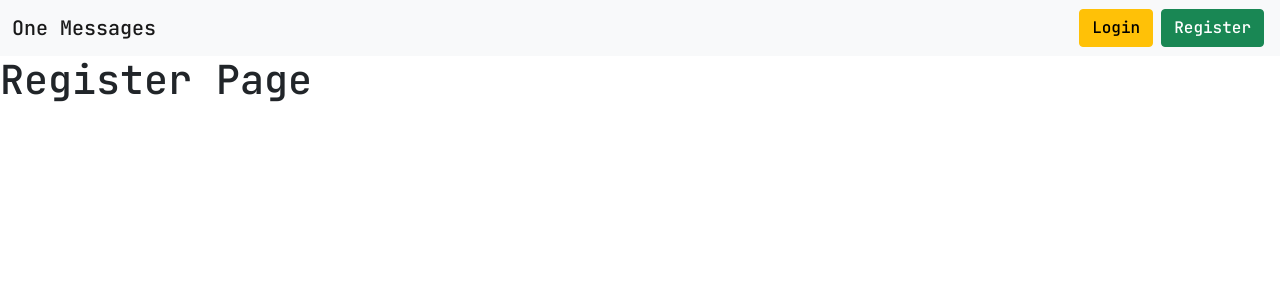
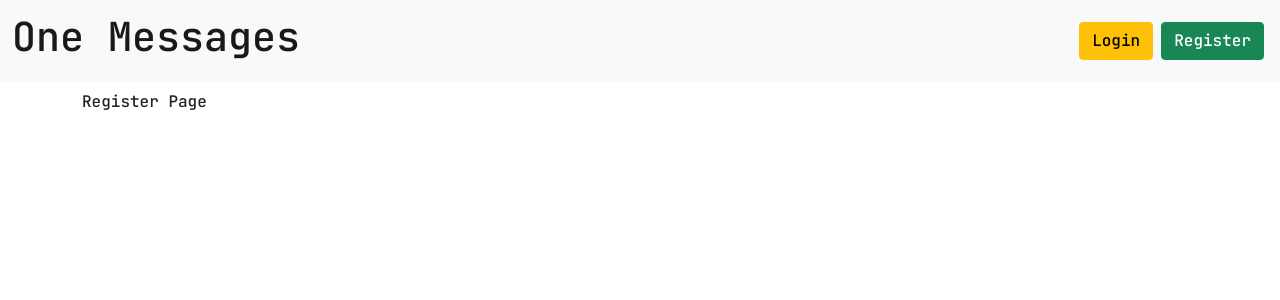
Before and after one commit to PabloHdzVizcarra/client-one-message, a React (Create React App) app: page /register in a window 1280 px wide. Shown: the top 300 px of the page. Built offline with nearby package versions, Linux system fonts and the light colour scheme.

Commit message:
add buttons to link button

```diff
--- a/src/components/navbar/NavBar.jsx
+++ b/src/components/navbar/NavBar.jsx
@@ -4,7 +4,9 @@ function NavBar ({ title }) {
   return (
     <nav className="navbar navbar-light bg-light">
       <div className="container-fluid">
-        <a className="navbar-brand" href={"/"}>{title}</a>
+        <a className="navbar-brand" href={"/"}>
+          <h1>{title}</h1>
+        </a>
         <form className="d-flex">
           <button
             className="btn btn-warning mx-1"
--- /dev/null
+++ b/src/react-app-env.d.ts
@@ -0,0 +1 @@
+/// <reference types="react-scripts" />
--- a/src/router/RouterApp.jsx
+++ b/src/router/RouterApp.jsx
@@ -7,15 +7,15 @@ import {
 import NavBar from "../components/navbar/NavBar";
 
 function RegisterPage () {
-  return <h1>Register Page</h1>;
+  return <p>Register Page</p>;
 }
 
 function LoginPage () {
-  return <h1>Login Page</h1>;
+  return <p>Login Page</p>;
 }
 
 function HomePage () {
-  return <h1>Home Page</h1>;
+  return <p>Home Page</p>;
 }
 
 function RouterApp () {
@@ -23,6 +23,7 @@ function RouterApp () {
     <Router>
       <div>
         <NavBar title={"One Messages"}/>
+        <div className={"container py-2"}>
           <Switch>
             <Route path={"/register"}>
               <RegisterPage/>
@@ -35,6 +36,7 @@ function RouterApp () {
             </Route>
           </Switch>
         </div>
+      </div>
     </Router>
   );
 }
```
Also changed, not shown: tsconfig.json (added, +26 -0 lines). Lines whose indentation alone changed are shown as unchanged.
